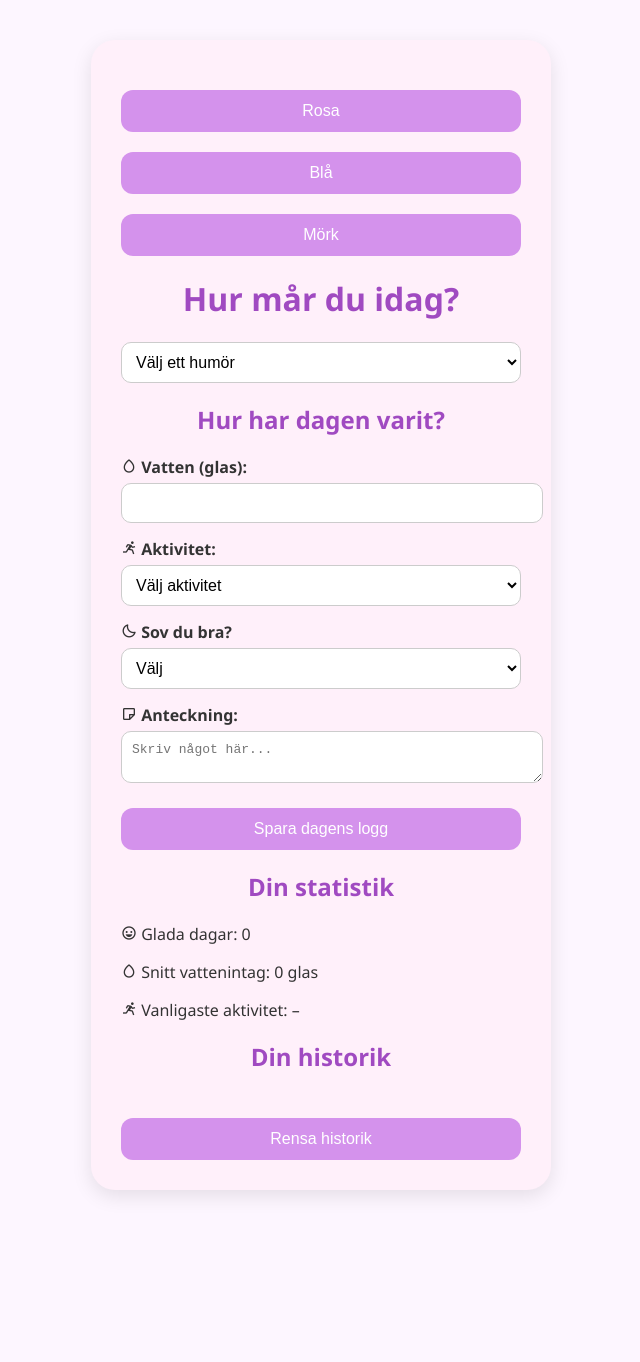
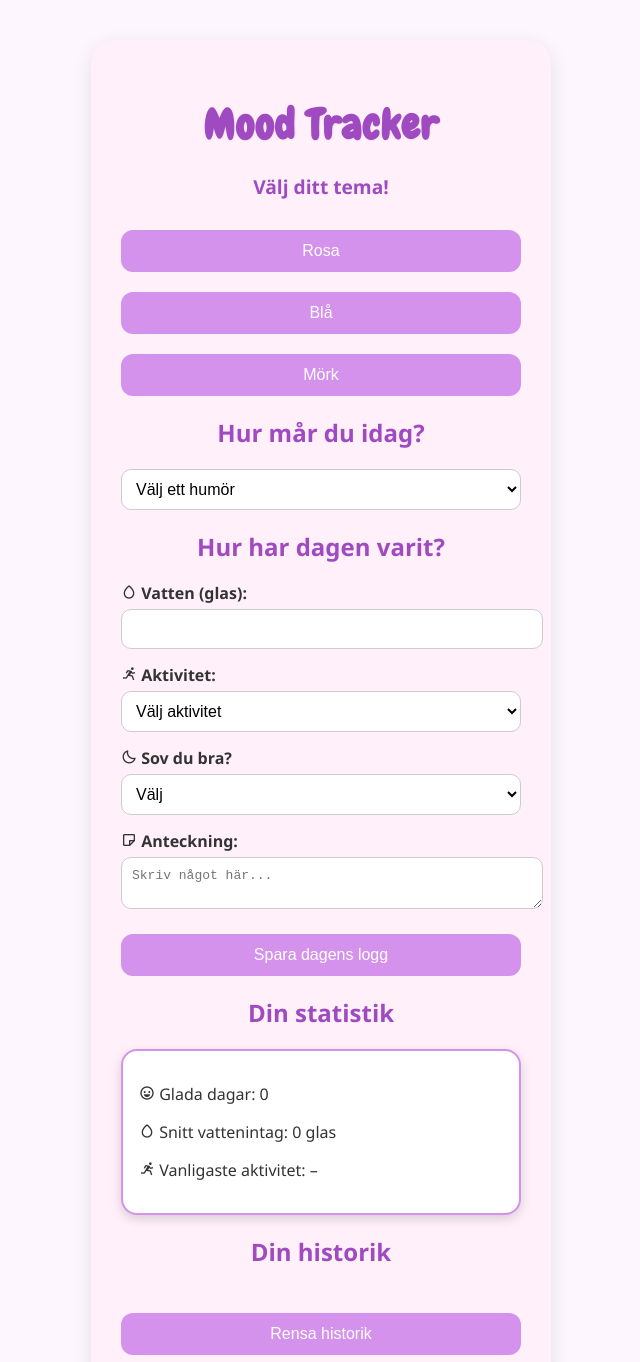
Before and after one commit to lillwilma/MoodTracker, a website built with Vite: page mood-tracker/index.html in a window 1280 px wide. Shown: the top 1362 px of the page, without its empty margins (319-959 px from the left). Before the commit the page ends 1230 px from the top, so only its background shows below. Built offline with nearby package versions, Linux system fonts and the light colour scheme.

Commit message:
Updated code for better UX

```diff
--- a/mood-tracker/index.html
+++ b/mood-tracker/index.html
@@ -4,10 +4,17 @@
     <meta charset="UTF-8" />
     <meta name="viewport" content="width=device-width, initial-scale=1.0" />
     <link href="https://unpkg.com/boxicons@2.1.4/css/boxicons.min.css" rel="stylesheet" />
+    <link href="https://fonts.googleapis.com/css2?family=Chewy&display=swap" rel="stylesheet">
+
+
     <title>Humörspårare</title>
   </head>
   <body>
     <div class="container">
+
+      <h1 class="app-title"> Mood Tracker</h1>
+
+      <h1 class="theme-title"> Välj ditt tema!</h1>
 
       <div id="theme-buttons">
         <button data-theme="pink">Rosa</button>
@@ -15,7 +22,7 @@
         <button data-theme="dark">Mörk</button>
       </div>
 
-      <h1>Hur mår du idag?</h1>
+      <h2>Hur mår du idag?</h2>
 
       <select id="mood-select">
         <option value="">Välj ett humör</option>
--- a/mood-tracker/src/style.css
+++ b/mood-tracker/src/style.css
@@ -18,9 +18,28 @@ body {
   text-align: left;
 }
 
-h1, h2 {
+.app-title {
+  font-family: 'Chewy', cursive;
+  font-size: 2.6rem;
   text-align: center;
-  color: #a04ac1;
+  color: var(--heading);
+  margin-bottom: 20px;
+  letter-spacing: 1px;
+  text-shadow: 1px 1px 2px rgba(0,0,0,0.05);
+}
+
+
+.theme-title {
+  color: var(--heading);
+  text-align: center;
+  font-size: 1.2rem;
+  margin-bottom: 10px;
+  font-weight: bold;
+}
+
+h2 {
+  text-align: center;
+  color: var(--heading);
 }
 
 label {
@@ -65,37 +84,43 @@ ul {
   padding: 0;
   margin-top: 25px;
 }
-
+#stats,
 li {
   background-color: #fff;
-  padding: 12px;
-  border-radius: 12px;
-  margin-bottom: 10px;
-  box-shadow: 0 2px 8px rgba(0, 0, 0, 0.08);
+  color: #333;
+  padding: 16px;
+  border-radius: 16px;
+  margin-bottom: 12px;
+  box-shadow: 0 4px 12px rgba(0, 0, 0, 0.15);
+  border: 2px solid var(--accent);
 }
-/* === TEMA: Rosa === */
+
+
+
 .theme-pink {
   --bg: #fdf6ff;
   --container: #fff0fa;
   --text: #333;
   --accent: #d492ec;
+  --heading: #a04ac1;
 }
 
-/* === TEMA: Blå === */
 .theme-blue {
   --bg: #eef8ff;
   --container: #dff2fd;
   --text: #222;
   --accent: #5ca9e6;
+  --heading: #3670b3;
 }
 
-/* === TEMA: Mörk === */
 .theme-dark {
   --bg: #1a1a1a;
   --container: #2a2a2a;
   --text: #fff;
   --accent: #5e5ce6;
+  --heading: #c2b6ff;
 }
+
 
 /* Använd variabler */
 body {
@@ -105,6 +130,7 @@ body {
 
 .container {
   background: var(--container);
+  color: var(--text);
 }
 
 button {
@@ -114,7 +140,7 @@ button {
 button:hover {
   filter: brightness(1.1);
 }
-/* === Mobilanpassning (max 600px) */
+/* Mobilanpassning (max 600px) */
 @media (max-width: 600px) {
   body {
     padding: 20px;
```
